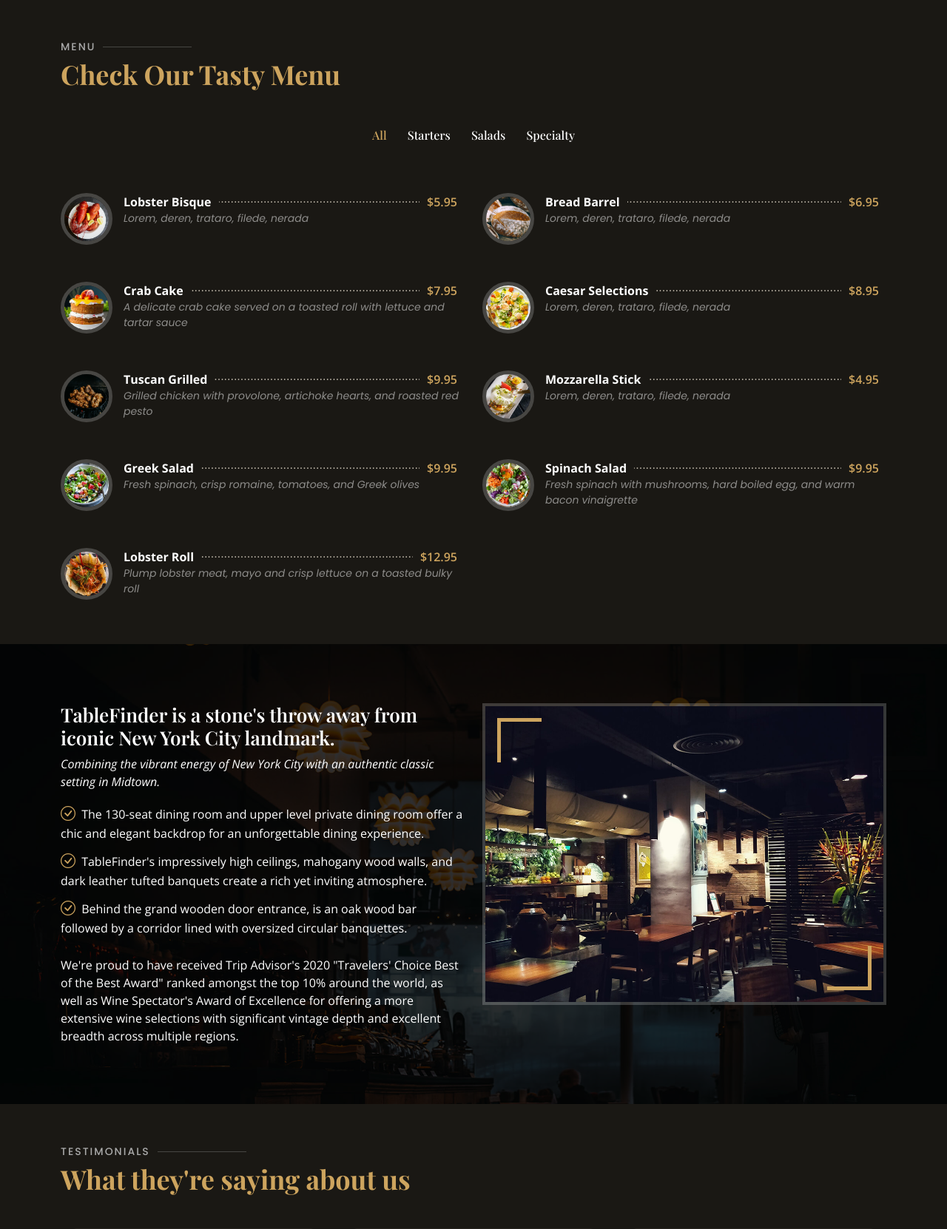
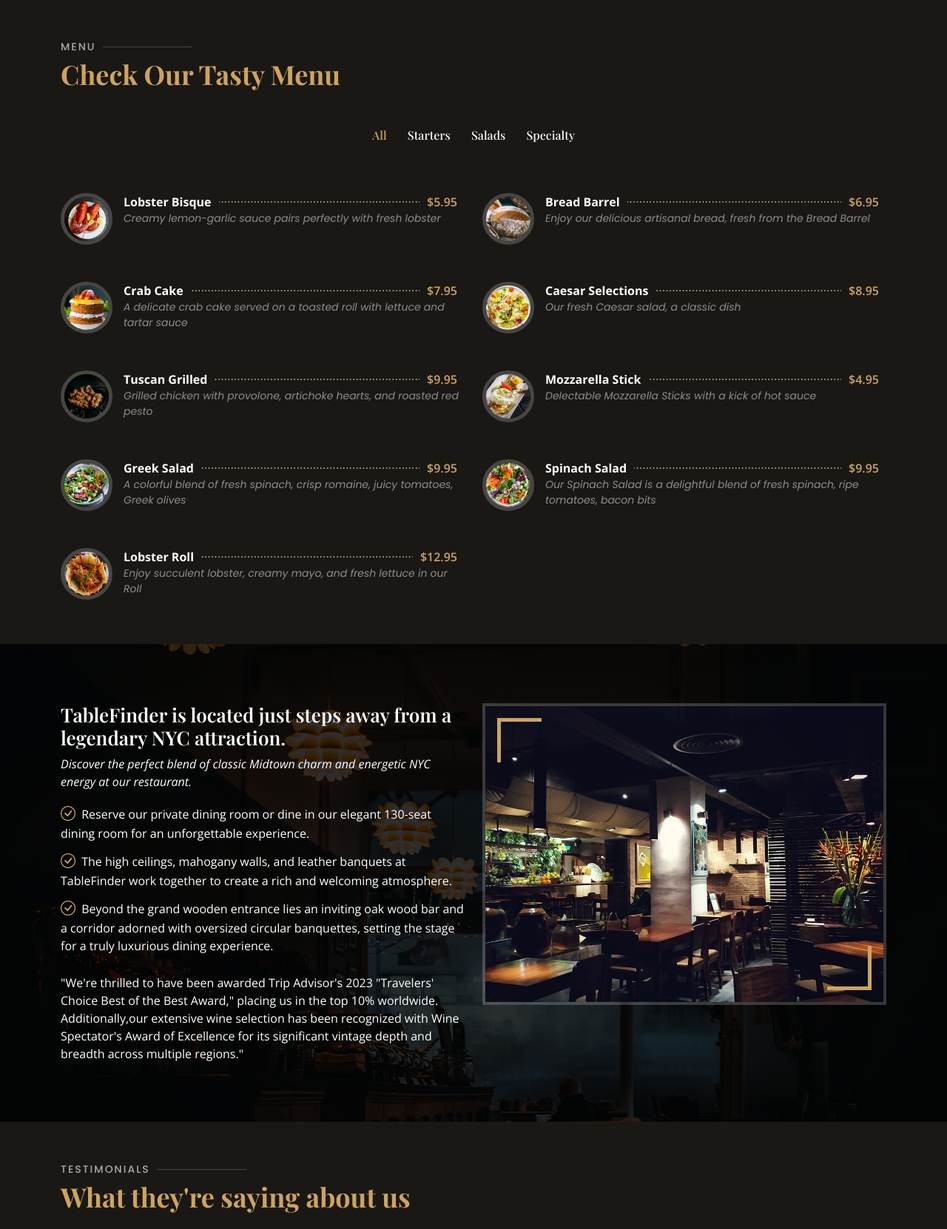
Before and after one commit to SuzanDewitz/TableFinder, a Django app: page / in a window 1280 px wide. Shown: the part 801-2463 px from the top of the page at 74% size. Run offline with Django 3.2, Linux system fonts and the light colour scheme; some libraries are stand-ins or nearby versions; some web fonts are replaced.

Commit message:
Updated text and style

```diff
--- a/tablefinder/settings.py
+++ b/tablefinder/settings.py
@@ -31,7 +31,7 @@ TEMPLATES_DIR = os.path.join(BASE_DIR, 'templates')
 SECRET_KEY = os.environ.get('SECRET_KEY')
 
 # SECURITY WARNING: don't run with debug turned on in production!
-DEBUG = False
+DEBUG = True
 
 ALLOWED_HOSTS = ['tablefinder.herokuapp.com', 'localhost']
 
--- a/templates/index.html
+++ b/templates/index.html
@@ -54,7 +54,7 @@
             <a href="#">Lobster Bisque</a><span>$5.95</span>
           </div>
           <div class="menu-ingredients">
-            Lorem, deren, trataro, filede, nerada
+            Creamy lemon-garlic sauce pairs perfectly with fresh lobster
           </div>
         </div>
 
@@ -64,7 +64,7 @@
             <a href="#">Bread Barrel</a><span>$6.95</span>
           </div>
           <div class="menu-ingredients">
-            Lorem, deren, trataro, filede, nerada
+            Enjoy our delicious artisanal bread, fresh from the Bread Barrel
           </div>
         </div>
 
@@ -84,7 +84,7 @@
             <a href="#">Caesar Selections</a><span>$8.95</span>
           </div>
           <div class="menu-ingredients">
-            Lorem, deren, trataro, filede, nerada
+            Our fresh Caesar salad, a classic dish
           </div>
         </div>
 
@@ -104,7 +104,7 @@
             <a href="#">Mozzarella Stick</a><span>$4.95</span>
           </div>
           <div class="menu-ingredients">
-            Lorem, deren, trataro, filede, nerada
+            Delectable Mozzarella Sticks with a kick of hot sauce
           </div>
         </div>
 
@@ -114,7 +114,7 @@
             <a href="#">Greek Salad</a><span>$9.95</span>
           </div>
           <div class="menu-ingredients">
-            Fresh spinach, crisp romaine, tomatoes, and Greek olives
+            A colorful blend of fresh spinach, crisp romaine, juicy tomatoes, Greek olives
           </div>
         </div>
 
@@ -124,7 +124,7 @@
             <a href="#">Spinach Salad</a><span>$9.95</span>
           </div>
           <div class="menu-ingredients">
-            Fresh spinach with mushrooms, hard boiled egg, and warm bacon vinaigrette
+            Our Spinach Salad is a delightful blend of fresh spinach, ripe tomatoes, bacon bits
           </div>
         </div>
 
@@ -134,7 +134,7 @@
             <a href="#">Lobster Roll</a><span>$12.95</span>
           </div>
           <div class="menu-ingredients">
-            Plump lobster meat, mayo and crisp lettuce on a toasted bulky roll
+            Enjoy succulent lobster, creamy mayo, and fresh lettuce in our Roll
           </div>
         </div>
 
@@ -155,22 +155,22 @@
             </div>
           </div>
           <div class="col-lg-6 pt-4 pt-lg-0 order-2 order-lg-1 content">
-            <h3>TableFinder is a stone's throw away from iconic New York City landmark.</h3>
+            <h3>TableFinder is located just steps away from a legendary NYC attraction.</h3>
         <p class="fst-italic">
-          Combining the vibrant energy of New York City with an authentic classic setting in Midtown.
+          Discover the perfect blend of classic Midtown charm and energetic NYC energy at our restaurant.
         </p>
         <ul>
-          <li><i class="bi bi-check-circle"></i> The 130-seat dining room and upper level private dining room offer a
-            chic and elegant backdrop for an unforgettable dining experience.</li>
-          <li><i class="bi bi-check-circle"></i> TableFinder's impressively high ceilings, mahogany wood walls, and dark
-            leather tufted banquets create a rich yet inviting atmosphere.</li>
-          <li><i class="bi bi-check-circle"></i> Behind the grand wooden door entrance, is an oak wood bar followed by a
-            corridor lined with oversized circular banquettes.</li>
+          <li><i class="bi bi-check-circle"></i> Reserve our private dining room or dine in our elegant 130-seat
+            dining room for an unforgettable experience.</li>
+          <li><i class="bi bi-check-circle"></i> The high ceilings, mahogany walls, and leather banquets at TableFinder work
+             together to create a rich and welcoming atmosphere.</li>
+          <li><i class="bi bi-check-circle"></i> Beyond the grand wooden entrance lies an inviting oak wood bar and a corridor adorned with
+             oversized circular banquettes, setting the stage for a truly luxurious dining experience.</li>
         </ul>
         <p>
-          We're proud to have received Trip Advisor's 2020 "Travelers' Choice Best of the Best Award" ranked amongst the
-          top 10% around the world, as well as Wine Spectator's Award of Excellence for offering a more extensive wine
-          selections with significant vintage depth and excellent breadth across multiple regions.
+          "We're thrilled to have been awarded Trip Advisor's 2023 "Travelers' Choice Best of the Best Award,"
+           placing us in the top 10% worldwide. Additionally,our extensive wine selection has been recognized
+            with Wine Spectator's Award of Excellence for its significant vintage depth and breadth across multiple regions."
         </p>
           </div>
         </div>
```
